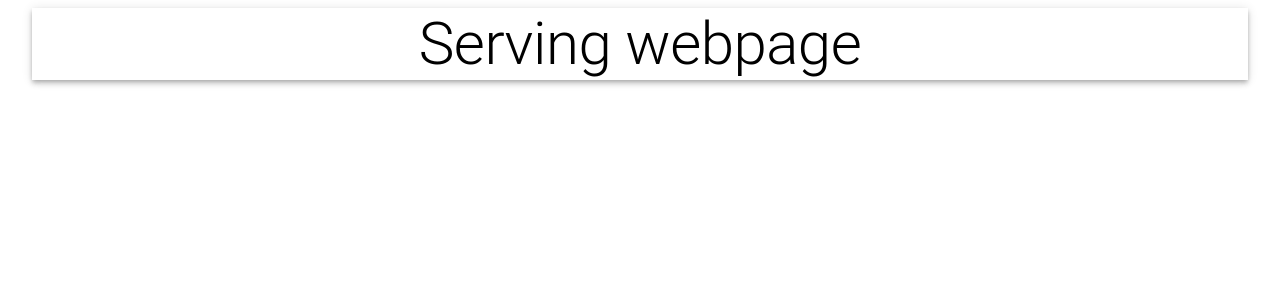
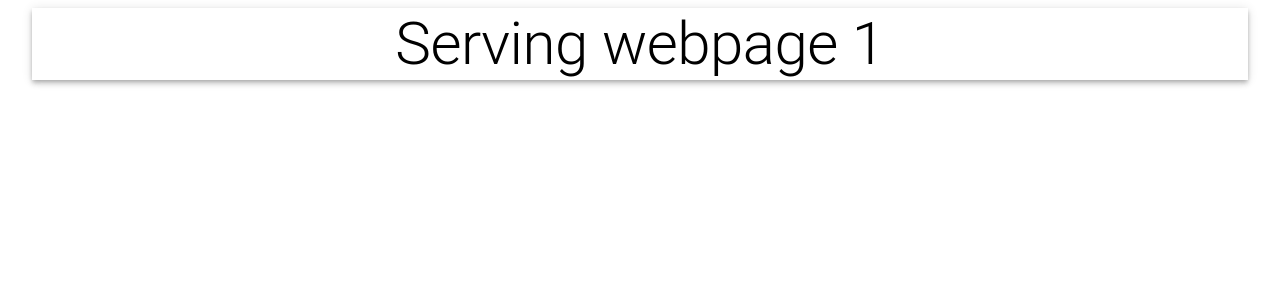
Before and after one commit to zshanahmed/dams, a React (Create React App) app in the folder client/: page / in a window 1280 px wide. Shown: the top 300 px of the page. Built offline with nearby package versions, Linux system fonts and the light colour scheme.

Commit message:
Updated web title

```diff
--- a/client/src/App.js
+++ b/client/src/App.js
@@ -7,7 +7,7 @@ const App = () => {
   return (
     <Container maxwidth="lg">
       <AppBar position="static" color="inherit">
-        <Typography variant="h2" align="center">Serving webpage</Typography>
+        <Typography variant="h2" align="center">Serving webpage 1</Typography>
       </AppBar>
     </Container>
   );
```
